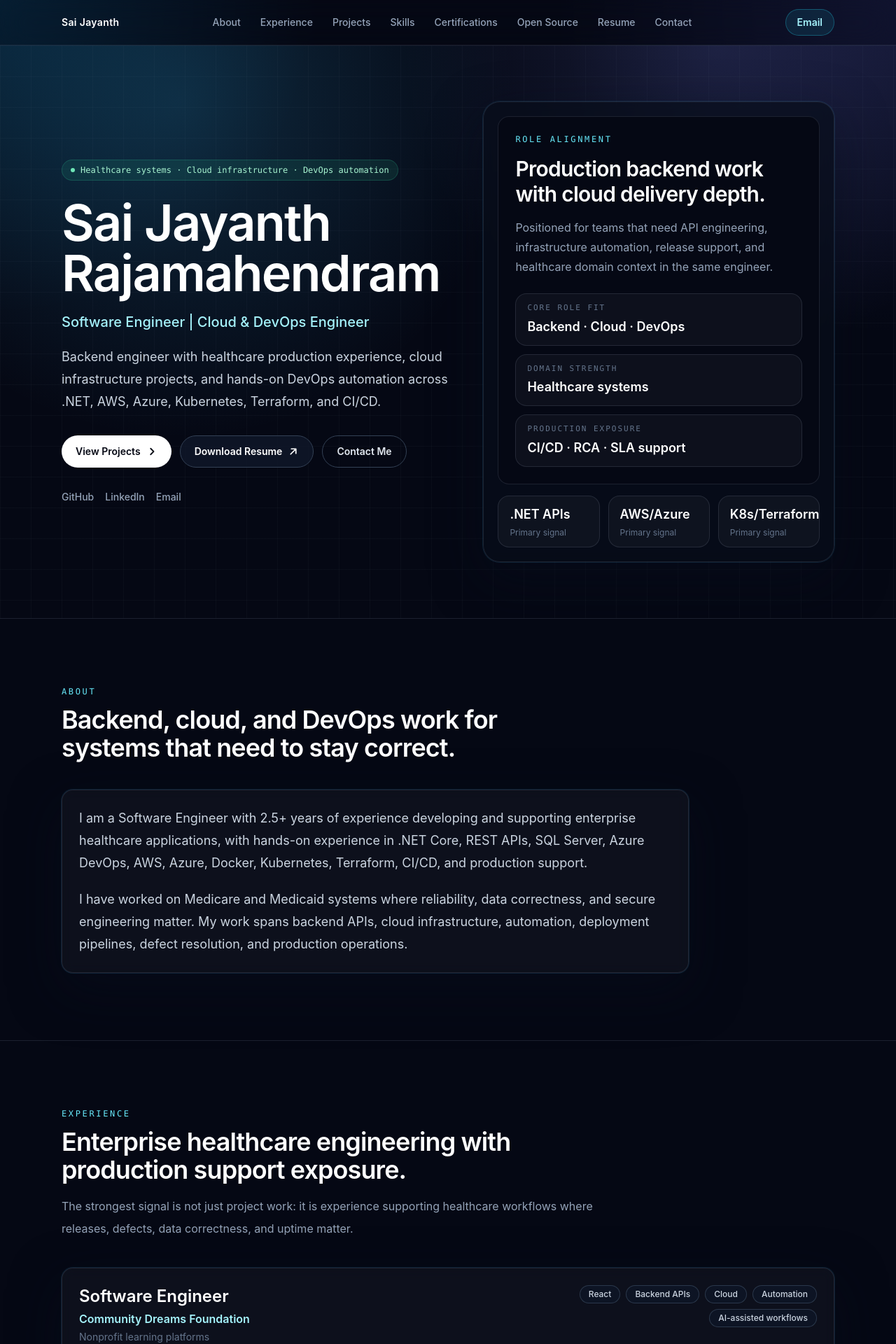
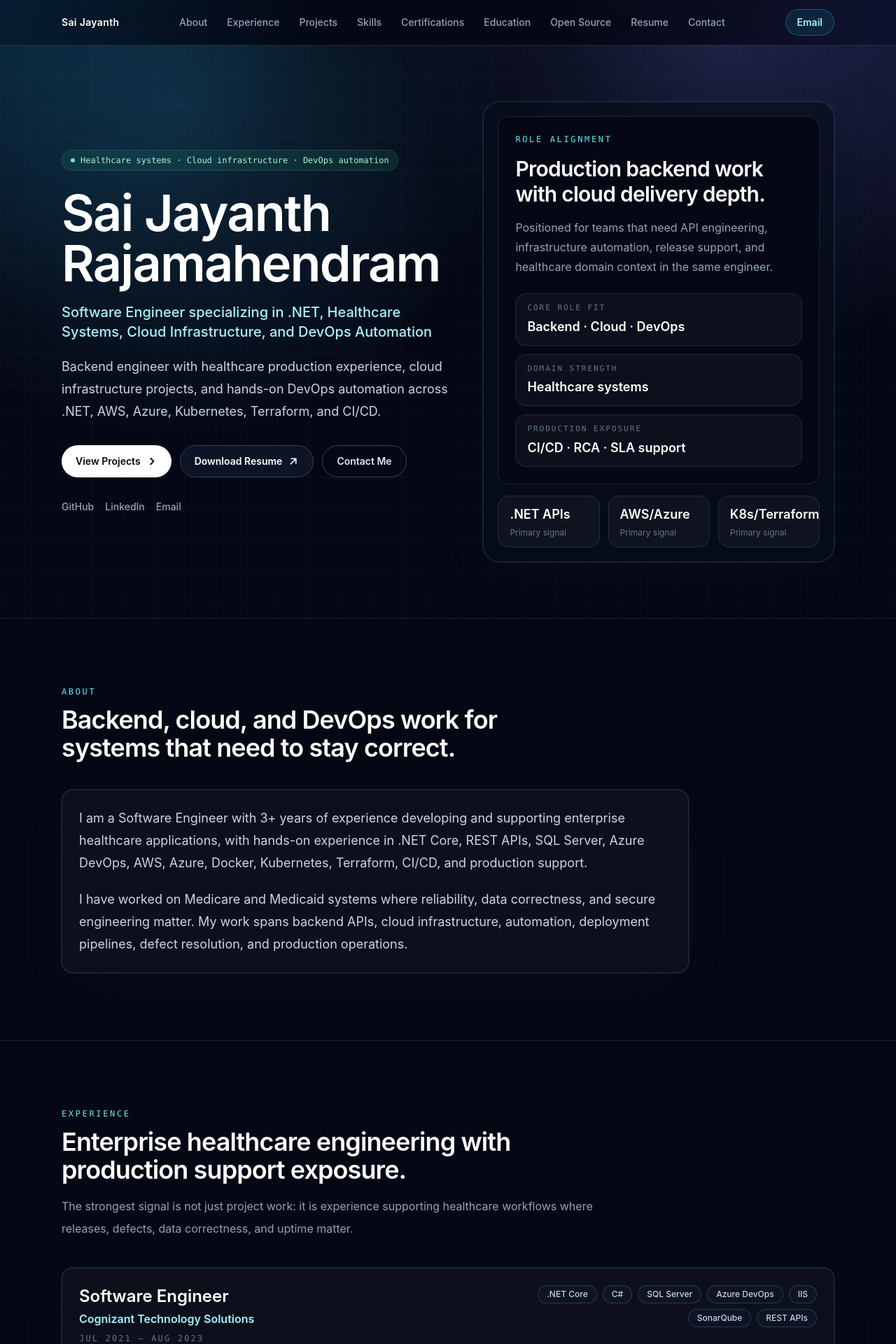
Before and after one commit to saijayanth41/saijayanth41.github.io, a Next.js app: page / in a window 1280 px wide. Shown: the top 1920 px of the page at 70% size. Built offline with nearby package versions, Linux system fonts and the light colour scheme.

Commit message:
Update portfolio content and resume

```diff
--- a/app/page.tsx
+++ b/app/page.tsx
@@ -4,6 +4,7 @@ import {
   AboutSection,
   CertificationsSection,
   ContactSection,
+  EducationSection,
   ExperienceSection,
   OpenSourceSection,
   ProjectsSection,
@@ -22,6 +23,7 @@ export default function Home() {
         <ProjectsSection />
         <SkillsSection />
         <CertificationsSection />
+        <EducationSection />
         <OpenSourceSection />
         <ResumeSection />
         <ContactSection />
--- a/components/sections.tsx
+++ b/components/sections.tsx
@@ -1,19 +1,32 @@
-import { certifications, experience, profile, projects, skills } from "@/lib/portfolio-data";
+import {
+  certifications,
+  education,
+  experience,
+  profile,
+  projects,
+  skills,
+} from "@/lib/portfolio-data";
 import { Card, ExternalIcon, Section, Tag } from "@/components/ui";
 
 export function AboutSection() {
   return (
-    <Section id="about" eyebrow="About" title="Backend, cloud, and DevOps work for systems that need to stay correct.">
+    <Section
+      id="about"
+      eyebrow="About"
+      title="Backend, cloud, and DevOps work for systems that need to stay correct."
+    >
       <Card className="max-w-4xl">
         <p className="text-lg leading-8 text-slate-300">
-          I am a Software Engineer with 2.5+ years of experience developing and supporting enterprise healthcare
-          applications, with hands-on experience in .NET Core, REST APIs, SQL Server, Azure DevOps, AWS, Azure, Docker,
-          Kubernetes, Terraform, CI/CD, and production support.
+          I am a Software Engineer with 3+ years of experience developing and
+          supporting enterprise healthcare applications, with hands-on
+          experience in .NET Core, REST APIs, SQL Server, Azure DevOps, AWS,
+          Azure, Docker, Kubernetes, Terraform, CI/CD, and production support.
         </p>
         <p className="mt-5 text-lg leading-8 text-slate-300">
-          I have worked on Medicare and Medicaid systems where reliability, data correctness, and secure engineering
-          matter. My work spans backend APIs, cloud infrastructure, automation, deployment pipelines, defect resolution,
-          and production operations.
+          I have worked on Medicare and Medicaid systems where reliability, data
+          correctness, and secure engineering matter. My work spans backend
+          APIs, cloud infrastructure, automation, deployment pipelines, defect
+          resolution, and production operations.
         </p>
       </Card>
     </Section>
@@ -33,9 +46,16 @@ export function ExperienceSection() {
           <Card key={item.company}>
             <div className="flex flex-col gap-4 lg:flex-row lg:items-start lg:justify-between">
               <div>
-                <h3 className="font-display text-2xl font-semibold text-white">{item.role}</h3>
-                <p className="mt-1 text-base font-semibold text-cyan-200">{item.company}</p>
-                <p className="mt-1 text-sm text-slate-500">{item.context}</p>
+                <h3 className="font-display text-2xl font-semibold text-white">
+                  {item.role}
+                </h3>
+                <p className="mt-1 text-base font-semibold text-cyan-200">
+                  {item.company}
+                </p>
+                <p className="mt-2 font-mono text-xs uppercase tracking-[0.18em] text-slate-500">
+                  {item.dates}
+                </p>
+                <p className="mt-2 text-sm text-slate-500">{item.context}</p>
               </div>
               <div className="flex flex-wrap gap-2 lg:max-w-md lg:justify-end">
                 {item.stack.map((tag) => (
@@ -68,11 +88,18 @@ export function ProjectsSection() {
     >
       <div className="grid gap-5 lg:grid-cols-2">
         {projects.map((project, index) => (
-          <Card key={project.name} className={index === 0 ? "lg:col-span-2" : ""}>
+          <Card
+            key={project.name}
+            className={index === 0 ? "lg:col-span-2" : ""}
+          >
             <div className="flex flex-col gap-5 sm:flex-row sm:items-start sm:justify-between">
               <div>
-                <p className="font-mono text-xs uppercase tracking-[0.2em] text-emerald-300">{project.label}</p>
-                <h3 className="mt-3 font-display text-2xl font-semibold text-white">{project.name}</h3>
+                <p className="font-mono text-xs uppercase tracking-[0.2em] text-emerald-300">
+                  {project.label}
+                </p>
+                <h3 className="mt-3 font-display text-2xl font-semibold text-white">
+                  {project.name}
+                </h3>
               </div>
               <div className="flex flex-wrap gap-2 sm:max-w-sm sm:justify-end">
                 {project.stack.map((tag) => (
@@ -80,16 +107,32 @@ export function ProjectsSection() {
                 ))}
               </div>
             </div>
-            <p className="mt-5 leading-7 text-slate-300">{project.description}</p>
-            <p className="mt-5 font-mono text-xs uppercase tracking-[0.18em] text-slate-500">Engineering signal</p>
+            <p className="mt-5 leading-7 text-slate-300">
+              {project.description}
+            </p>
+            <p className="mt-5 font-mono text-xs uppercase tracking-[0.18em] text-slate-500">
+              Engineering signal
+            </p>
             <ul className="mt-3 grid gap-2">
               {project.highlights.map((highlight) => (
-                <li key={highlight} className="flex gap-3 text-sm text-slate-400">
+                <li
+                  key={highlight}
+                  className="flex gap-3 text-sm text-slate-400"
+                >
                   <span className="mt-2 h-1.5 w-1.5 flex-none rounded-full bg-violet-300" />
                   <span>{highlight}</span>
                 </li>
               ))}
             </ul>
+            <a
+              href={project.href}
+              target="_blank"
+              rel="noreferrer"
+              className="mt-6 inline-flex w-fit items-center gap-2 rounded-full border border-slate-700 px-4 py-2 text-sm font-semibold text-cyan-200 transition hover:border-cyan-400/50 hover:bg-cyan-400/10"
+            >
+              View Repository
+              <ExternalIcon />
+            </a>
           </Card>
         ))}
       </div>
@@ -99,11 +142,17 @@ export function ProjectsSection() {
 
 export function SkillsSection() {
   return (
-    <Section id="skills" eyebrow="Skills" title="Backend-first skills with deployable cloud and DevOps coverage.">
+    <Section
+      id="skills"
+      eyebrow="Skills"
+      title="Backend-first skills with deployable cloud and DevOps coverage."
+    >
       <div className="grid gap-5 md:grid-cols-2">
         {skills.map((skillGroup) => (
           <Card key={skillGroup.group}>
-            <h3 className="font-display text-xl font-semibold text-white">{skillGroup.group}</h3>
+            <h3 className="font-display text-xl font-semibold text-white">
+              {skillGroup.group}
+            </h3>
             <div className="mt-5 flex flex-wrap gap-2">
               {skillGroup.items.map((skill) => (
                 <Tag key={skill}>{skill}</Tag>
@@ -118,12 +167,42 @@ export function SkillsSection() {
 
 export function CertificationsSection() {
   return (
-    <Section id="certifications" eyebrow="Certifications" title="Credentials that support the cloud and platform story.">
+    <Section
+      id="certifications"
+      eyebrow="Certifications"
+      title="Credentials that support the cloud and platform story."
+    >
       <div className="grid gap-4 sm:grid-cols-2 lg:grid-cols-3">
         {certifications.map((certification) => (
-          <div key={certification} className="rounded-2xl border border-line bg-white/[0.035] p-5">
-            <p className="font-semibold leading-7 text-slate-200">{certification}</p>
+          <div
+            key={certification.name}
+            className="rounded-2xl border border-line bg-white/[0.035] p-5"
+          >
+            <p className="font-semibold leading-7 text-slate-200">
+              {certification.name}
+            </p>
+            <p className="mt-3 font-mono text-xs uppercase tracking-[0.18em] text-slate-500">
+              {certification.date}
+            </p>
           </div>
+        ))}
+      </div>
+    </Section>
+  );
+}
+
+export function EducationSection() {
+  return (
+    <Section id="education" eyebrow="Education" title="Graduate computer science foundation.">
+      <div className="grid gap-4 md:grid-cols-2">
+        {education.map((item) => (
+          <Card key={item.school}>
+            <p className="font-mono text-xs uppercase tracking-[0.2em] text-cyan-300">Education</p>
+            <h3 className="mt-3 font-display text-2xl font-semibold text-white">{item.degree}</h3>
+            <p className="mt-2 text-base font-semibold text-cyan-200">{item.school}</p>
+            <p className="mt-2 text-sm text-slate-500">{item.location}</p>
+            <p className="mt-4 font-mono text-xs uppercase tracking-[0.18em] text-slate-500">{item.date}</p>
+          </Card>
         ))}
       </div>
     </Section>
@@ -132,13 +211,22 @@ export function CertificationsSection() {
 
 export function OpenSourceSection() {
   return (
-    <Section id="open-source" eyebrow="Open Source" title="Open-source contribution with practical framework documentation value.">
+    <Section
+      id="open-source"
+      eyebrow="Open Source"
+      title="Open-source contribution with practical framework documentation value."
+    >
       <Card className="max-w-4xl">
-        <p className="font-mono text-xs uppercase tracking-[0.2em] text-cyan-300">ASP.NET Core GitHub Repository</p>
-        <h3 className="mt-3 font-display text-2xl font-semibold text-white">PR #66651 · OpenAPI/GetDocument troubleshooting</h3>
+        <p className="font-mono text-xs uppercase tracking-[0.2em] text-cyan-300">
+          ASP.NET Core GitHub Repository
+        </p>
+        <h3 className="mt-3 font-display text-2xl font-semibold text-white">
+          PR #66651 · OpenAPI/GetDocument troubleshooting
+        </h3>
         <p className="mt-4 leading-8 text-slate-300">
-          Improved troubleshooting documentation for OpenAPI/GetDocument behavior in ASP.NET Core, following the GitHub
-          contribution workflow for a major Microsoft-maintained framework repository.
+          Improved troubleshooting documentation for OpenAPI/GetDocument
+          behavior in ASP.NET Core, following the GitHub contribution workflow
+          for a major Microsoft-maintained framework repository.
         </p>
         <a
           href="https://github.com/dotnet/aspnetcore/pull/66651"
@@ -182,18 +270,35 @@ export function ResumeSection() {
 
 export function ContactSection() {
   return (
-    <Section id="contact" eyebrow="Contact" title="Open to software engineering, cloud, and DevOps roles.">
+    <Section
+      id="contact"
+      eyebrow="Contact"
+      title="Open to software engineering, cloud, and DevOps roles."
+    >
       <Card className="grid gap-8 lg:grid-cols-[1fr_1.2fr]">
         <div>
           <p className="text-lg leading-8 text-slate-300">
-            Based in {profile.location}. Strong fit for backend engineering, cloud infrastructure, DevOps automation,
-            production support, and healthcare technology teams that value reliable delivery.
+            Based in {profile.location}. Strong fit for backend engineering,
+            cloud infrastructure, DevOps automation, production support, and
+            healthcare technology teams that value reliable delivery.
           </p>
         </div>
         <div className="grid gap-3">
-          <ContactLink label="Email" value={profile.email} href={`mailto:${profile.email}`} />
-          <ContactLink label="LinkedIn" value="linkedin.com/in/saijayanthr" href={profile.linkedin} />
-          <ContactLink label="GitHub" value="github.com/saijayanth41" href={profile.github} />
+          <ContactLink
+            label="Email"
+            value={profile.email}
+            href={`mailto:${profile.email}`}
+          />
+          <ContactLink
+            label="LinkedIn"
+            value="linkedin.com/in/saijayanthr"
+            href={profile.linkedin}
+          />
+          <ContactLink
+            label="GitHub"
+            value="github.com/saijayanth41"
+            href={profile.github}
+          />
           <ContactLink label="Location" value={profile.location} href="#" />
         </div>
       </Card>
@@ -201,7 +306,15 @@ export function ContactSection() {
   );
 }
 
-function ContactLink({ label, value, href }: { label: string; value: string; href: string }) {
+function ContactLink({
+  label,
+  value,
+  href,
+}: {
+  label: string;
+  value: string;
+  href: string;
+}) {
   const isExternal = href.startsWith("http");
 
   return (
@@ -212,7 +325,9 @@ function ContactLink({ label, value, href }: { label: string; value: string; hre
       className="flex items-center justify-between gap-4 rounded-2xl border border-line bg-ink-950/60 px-4 py-3 transition hover:border-cyan-400/40 hover:bg-cyan-400/5"
     >
       <span>
-        <span className="block font-mono text-xs uppercase tracking-[0.18em] text-slate-500">{label}</span>
+        <span className="block font-mono text-xs uppercase tracking-[0.18em] text-slate-500">
+          {label}
+        </span>
         <span className="mt-1 block font-medium text-slate-200">{value}</span>
       </span>
       {href !== "#" ? <ExternalIcon /> : null}
--- a/lib/portfolio-data.ts
+++ b/lib/portfolio-data.ts
@@ -1,6 +1,6 @@
 export const profile = {
   name: "Sai Jayanth Rajamahendram",
-  title: "Software Engineer | Cloud & DevOps Engineer",
+  title: "Software Engineer specializing in .NET, Healthcare Systems, Cloud Infrastructure, and DevOps Automation",
   subtitle:
     "Backend engineer with healthcare production experience, cloud infrastructure projects, and hands-on DevOps automation across .NET, AWS, Azure, Kubernetes, Terraform, and CI/CD.",
   location: "Chicago, IL",
@@ -29,6 +29,7 @@ export const navItems = [
   { label: "Projects", href: "#projects" },
   { label: "Skills", href: "#skills" },
   { label: "Certifications", href: "#certifications" },
+  { label: "Education", href: "#education" },
   { label: "Open Source", href: "#open-source" },
   { label: "Resume", href: "#resume" },
   { label: "Contact", href: "#contact" }
@@ -36,19 +37,9 @@ export const navItems = [
 
 export const experience = [
   {
-    company: "Community Dreams Foundation",
-    role: "Software Engineer",
-    context: "Nonprofit learning platforms",
-    bullets: [
-      "Build full-stack learning platform features with production-oriented frontend and backend workflows.",
-      "Develop backend APIs and maintain application logic for nonprofit education use cases.",
-      "Use cloud, automation, and AI-assisted development workflows to speed delivery without sacrificing maintainability."
-    ],
-    stack: ["React", "Backend APIs", "Cloud", "Automation", "AI-assisted workflows"]
-  },
-  {
     company: "Cognizant Technology Solutions",
     role: "Software Engineer",
+    dates: "Jul 2021 – Aug 2023",
     context: "Molina Healthcare | Medicare & Medicaid Systems",
     bullets: [
       "Engineered and supported Medicare and Medicaid workflow applications for Molina Healthcare, where reliability, data correctness, and secure delivery were required.",
@@ -59,12 +50,25 @@ export const experience = [
       "Resolved SLA-driven production defects through root-cause analysis, IIS deployment troubleshooting, and code-quality checks with SonarQube."
     ],
     stack: [".NET Core", "C#", "SQL Server", "Azure DevOps", "IIS", "SonarQube", "REST APIs"]
+  },
+  {
+    company: "Community Dreams Foundation",
+    role: "Software Engineer",
+    dates: "Jul 2025 – Present",
+    context: "Nonprofit learning platforms",
+    bullets: [
+      "Build full-stack learning platform features with production-oriented frontend and backend workflows.",
+      "Develop backend APIs and maintain application logic for nonprofit education use cases.",
+      "Use cloud, automation, and AI-assisted development workflows to speed delivery without sacrificing maintainability."
+    ],
+    stack: ["React", "Backend APIs", "Cloud", "Automation", "AI-assisted workflows"]
   }
 ];
 
 export const projects = [
   {
     name: "Auto-Triage One",
+    href: "https://github.com/saijayanth41/Auto-Triage-One",
     label: "Splunk Incident Automation",
     description:
       "Splunk Technology Add-On that turns alerts into incident tickets across Jira, ServiceNow, Freshservice, or custom APIs without locking teams into one ITSM platform.",
@@ -76,6 +80,7 @@ export const projects = [
   },
   {
     name: "Amazon EKS Infrastructure Automation",
+    href: "https://github.com/saijayanth41/Amazon-EKS-Infrastructure-Automation",
     label: "Cloud Infrastructure",
     description:
       "Terraform-based AWS EKS environment covering networking, Kubernetes compute, autoscaling, service exposure, and deployment manifests.",
@@ -87,6 +92,7 @@ export const projects = [
   },
   {
     name: "Clinical Note Summarizer",
+    href: "https://github.com/saijayanth41/Clinical-Note-Summarizer",
     label: "Healthcare AI",
     description:
       "FastAPI service that uses Claude API to convert clinical note text into structured healthcare summaries suitable for downstream review workflows.",
@@ -98,6 +104,7 @@ export const projects = [
   },
   {
     name: "Instagram Analytics Platform",
+    href: "https://github.com/saijayanth41/Instagram-Analytics-Platform",
     label: "Streaming Analytics",
     description:
       "Event-driven analytics platform that streams profile data through Kafka and serves live dashboard updates over WebSockets.",
@@ -109,6 +116,7 @@ export const projects = [
   },
   {
     name: "Serverless URL Monitoring System",
+    href: "https://github.com/saijayanth41/Serverless-URL-Monitoring-System",
     label: "Serverless Monitoring",
     description:
       "AWS-native uptime monitor that schedules URL checks and sends alerts without maintaining servers.",
@@ -120,6 +128,7 @@ export const projects = [
   },
   {
     name: "GitHub-to-Slack Commit Notifier",
+    href: "https://github.com/saijayanth41/GitHub-to-Slack-Commit-Notifier",
     label: "Webhook Automation",
     description:
       "Flask webhook service that receives GitHub commit events, validates payloads, and posts concise updates into Slack.",
@@ -131,6 +140,7 @@ export const projects = [
   },
   {
     name: "Jenkins Docker CI/CD Automation",
+    href: "https://github.com/saijayanth41/Jenkins-Docker-CICD-Automation",
     label: "CI/CD Automation",
     description:
       "Jenkins and Docker deployment pipeline with automated builds, container runtime checks, service health validation, and recovery logic.",
@@ -166,10 +176,49 @@ export const skills = [
 ];
 
 export const certifications = [
-  "AWS Certified Cloud Practitioner",
-  "Microsoft Azure Fundamentals",
-  "Microsoft Azure Administrator Associate",
-  "Oracle Cloud Infrastructure Foundations",
-  "Oracle Cloud Infrastructure Generative AI Professional",
-  "Databricks Certification"
+  {
+    name: "Oracle Cloud Infrastructure 2025 Certified Multicloud Architect Professional",
+    date: "Issued Oct 2025 · Expires Oct 2027"
+  },
+  {
+    name: "Splunk Build-a-thon",
+    date: "Issued Aug 2025"
+  },
+  {
+    name: "Git Foundations",
+    date: "Issued Dec 2024 · Expires Dec 2027"
+  },
+  {
+    name: "Oracle Cloud Infrastructure 2024 Certified Foundations Associate",
+    date: "Issued Aug 2024 · Expires Aug 2026"
+  },
+  {
+    name: "Oracle Cloud Infrastructure 2024 Generative AI Certified Professional",
+    date: "Issued Jul 2024 · Expires Jul 2026"
+  },
+  {
+    name: "AZ-305: Designing Microsoft Azure Infrastructure Solutions",
+    date: "Issued Nov 2022"
+  },
+  {
+    name: "AWS Certified Cloud Practitioner",
+    date: "Issued Dec 2022"
+  },
+  {
+    name: "Microsoft Certified Azure Fundamentals",
+    date: "Issued Jan 2022"
+  },
+  {
+    name: "ASP.NET Core 5.0 MVC",
+    date: "Issued Jul 2022"
+  }
 ];
+
+export const education = [
+  {
+    degree: "M.S. Computer Science",
+    school: "Illinois Institute of Technology",
+    location: "Chicago, IL",
+    date: "May 2025"
+  }
+];
```
